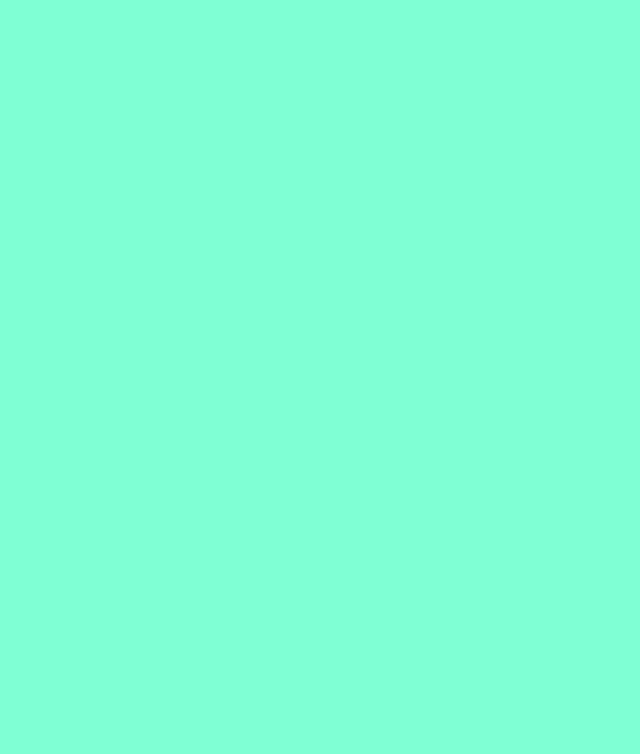
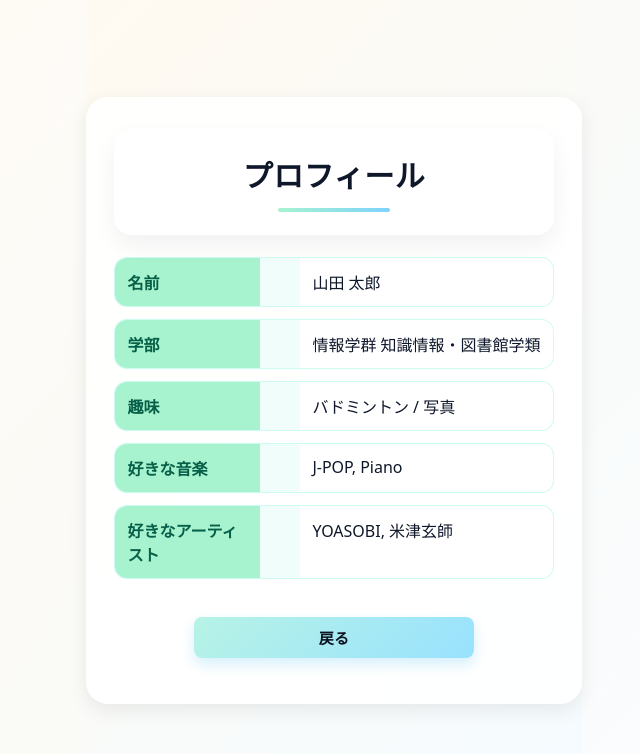
Before and after one commit to Thin9ingMan/kimino_hint, a React (Vite) app: page /profile in a window 1280 px wide. Before the commit this address had no page. Shown: the top 754 px of the page, without its empty margins (306-946 px from the left). Built offline with nearby package versions, Linux system fonts and the light colour scheme.

Commit message:
main page change

```diff
--- a/src/App.css
+++ b/src/App.css
@@ -1,8 +1,8 @@
-body {
+/* body {
   background-color: aquamarine;
   text-align: center;
 }
 
 h1 {
   text-align: center;
-}
+} */
--- a/src/App.jsx
+++ b/src/App.jsx
@@ -3,6 +3,7 @@ import Index from "./Index";
 import Detail from "./components/Detail";
 import Question from "./components/question";
 import { BrowserRouter, Routes, Route } from "react-router-dom";
+import Profile from "./components/Profile";
 
 function App() {
   return (
@@ -11,6 +12,7 @@ function App() {
         <Route path="/" element={<Index />} />
         <Route path="/detail" element={<Detail />} />
         <Route path="/question" element={<Question />} />
+        <Route path="/profile" element={<Profile />} />
       </Routes>
     </BrowserRouter>
   );
--- a/src/Index.jsx
+++ b/src/Index.jsx
@@ -1,4 +1,5 @@
 import { Link } from "react-router-dom";
+import "./start_page.css";
 
 const Index = () => {
   return (
@@ -10,6 +11,9 @@ const Index = () => {
       <Link to="/question">
         <button>クイズへ</button>
       </Link>
+      <Link to="/profile">
+        <button>プロフィールへ</button>
+      </Link>
     </>
   );
 };
--- /dev/null
+++ b/src/components/Profile.css
@@ -0,0 +1,98 @@
+.pf-wrap {
+  min-height: 100vh;
+  display: flex;
+  align-items: center;
+  justify-content: center;
+
+  /* start_page と近い柔らかい背景色に変更 */
+  background: linear-gradient(135deg, #fffaf1, #f5fbff);
+  font-family: ui-sans-serif, system-ui, "Noto Sans JP", sans-serif;
+}
+
+.pf-card {
+  width: 100%;
+  max-width: 600px;
+  background: rgba(255, 255, 255, 0.88); /* 半透明で少し浮かせる */
+  backdrop-filter: blur(6px);
+  border-radius: 22px;
+  box-shadow: 0 6px 20px rgba(0, 0, 0, 0.08);
+  padding: 32px 28px;
+  animation: fadeIn 0.4s ease;
+}
+
+.pf-title {
+  text-align: center;
+  font-size: 30px;
+  font-weight: 700;
+  margin: 0 0 22px;
+  color: #0f172a;
+}
+
+.pf-table {
+  display: grid;
+  gap: 12px;
+}
+
+.pf-row {
+  display: flex;
+  background: #f0fdfa; /* ミント寄りの明るい背景に変更 */
+  border-radius: 12px;
+  border: 1px solid #ccfbf1;
+  transition: transform 0.2s ease, box-shadow 0.2s ease;
+}
+
+.pf-row:hover {
+  transform: translateY(-1px);
+  box-shadow: 0 3px 8px rgba(0, 0, 0, 0.04);
+}
+
+.pf-label {
+  width: 120px;
+  font-weight: 600;
+  padding: 12px;
+
+  /* start_page に合わせて明るいミント系カラー */
+  background: #a7f3d0;
+  color: #065f46;
+  border-right: 1px solid #99f6e4;
+  border-radius: 12px 0 0 12px;
+}
+
+.pf-value {
+  flex: 1;
+  padding: 12px;
+  background: white;
+  border-radius: 0 12px 12px 0;
+}
+
+.pf-actions {
+  margin-top: 24px;
+  display: flex;
+  justify-content: center;
+}
+
+.pf-btn {
+  padding: 10px 22px;
+  border: none;
+  border-radius: 8px;
+  cursor: pointer;
+
+  /* ボタンも統一カラーに変更（ミント〜スカイ） */
+  background: linear-gradient(135deg, #b7f3e5, #99e2ff);
+  color: #0b1220;
+  font-weight: 700;
+  font-size: 15px;
+  box-shadow: 0 6px 14px rgba(14, 165, 233, 0.18);
+  transition: background 0.2s ease, transform 0.1s ease, box-shadow 0.2s ease;
+}
+
+.pf-btn:hover {
+  background: linear-gradient(135deg, #aef0e1, #8ed9fb);
+  transform: translateY(-1px);
+  box-shadow: 0 10px 20px rgba(14, 165, 233, 0.25);
+}
+
+@keyframes fadeIn {
+  from { opacity: 0; transform: scale(0.97); }
+  to   { opacity: 1; transform: scale(1); }
+}
--- /dev/null
+++ b/src/components/Profile.jsx
@@ -0,0 +1,43 @@
+import { Link } from "react-router-dom";
+import "./Profile.css";
+
+const Profile = () => {
+  return (
+    <div className="pf-wrap">
+      <div className="pf-card">
+        <h1 className="pf-title">プロフィール</h1>
+
+        <dl className="pf-table">
+          <div className="pf-row">
+            <dt className="pf-label">名前</dt>
+            <dd className="pf-value">山田 太郎</dd>
+          </div>
+          <div className="pf-row">
+            <dt className="pf-label">学部</dt>
+            <dd className="pf-value">情報学群 知識情報・図書館学類</dd>
+          </div>
+          <div className="pf-row">
+            <dt className="pf-label">趣味</dt>
+            <dd className="pf-value">バドミントン / 写真</dd>
+          </div>
+          <div className="pf-row">
+            <dt className="pf-label">好きな音楽</dt>
+            <dd className="pf-value">J-POP, Piano</dd>
+          </div>
+          <div className="pf-row">
+            <dt className="pf-label">好きなアーティスト</dt>
+            <dd className="pf-value">YOASOBI, 米津玄師</dd>
+          </div>
+        </dl>
+
+        <div className="pf-actions">
+          <Link to="/">
+            <button className="pf-btn pf-btn-ghost">戻る</button>
+          </Link>
+        </div>
+      </div>
+    </div>
+  );
+};
+
+export default Profile;
--- /dev/null
+++ b/src/start_page.css
@@ -0,0 +1,127 @@
+/* ===== ベース：中央寄せ・タイポ ===== */
+html, body {
+  height: 100%;
+}
+
+body {
+  margin: 0;
+  min-height: 100vh;
+  display: flex;
+  align-items: center;
+  justify-content: center;
+
+  font-family: "Noto Sans JP", ui-sans-serif, system-ui, -apple-system, "Segoe UI",
+               Roboto, "Hiragino Sans", "Yu Gothic", "Meiryo", sans-serif;
+  color: #0f172a; /* 落ち着いた濃紺グレー */
+  position: relative;
+  overflow: hidden;
+
+  /* ===== 背景：パステル基調の“やわらかい明るさ”+ さりげない変化 =====
+     1) 底面：クリーム→ミストのグラデーション
+     2) 斜めのハイライト帯（薄い光の筋）
+     3) 左上・右下に淡いパステルの“光だまり”（主張しすぎない） */
+  background:
+    /* 2) ハイライト帯（とても淡い、上品な変化） */
+    linear-gradient(135deg,
+      rgba(255, 255, 255, 0.45) 0%,
+      rgba(255, 255, 255, 0.15) 36%,
+      rgba(255, 255, 255, 0.00) 36.1%,
+      rgba(255, 255, 255, 0.00) 64%,
+      rgba(255, 255, 255, 0.18) 64.1%,
+      rgba(255, 255, 255, 0.50) 100%
+    ),
+    /* 3) 光だまり（パステル：ピーチ＆ミント） */
+    radial-gradient(1000px 600px at -10% -20%,
+      rgba(255, 221, 186, 0.55) 0%, rgba(255, 221, 186, 0) 60%),
+    radial-gradient(900px 560px at 110% 120%,
+      rgba(182, 235, 220, 0.55) 0%, rgba(182, 235, 220, 0) 62%),
+    /* 1) 底面：クリーム → ミスト */
+    linear-gradient(120deg, #fffaf1 0%, #f5fbff 100%);
+}
+
+/* ===== タイトル（h1）：読みやすいガラス感 ===== */
+h1 {
+  margin: 0 0 28px;
+  padding: 22px 34px;
+  text-align: center;
+
+  font-size: 38px;
+  font-weight: 800;
+  letter-spacing: .5px;
+  color: #0f172a;
+
+  background: rgba(255,255,255,0.82);
+  backdrop-filter: blur(10px);
+  border: 1px solid rgba(255,255,255,0.7);
+  border-radius: 18px;
+  box-shadow: 0 10px 24px rgba(15, 23, 42, 0.06);
+}
+
+/* タイトルのアクセントライン（控えめ・上品） */
+h1::after {
+  content: "";
+  display: block;
+  width: 112px;
+  height: 4px;
+  margin: 12px auto 0;
+  border-radius: 999px;
+  background: linear-gradient(90deg, #a7f3d0 0%, #7dd3fc 100%);
+}
+
+/* Link の下線は不要（ボタンを素直に見せる） */
+a { text-decoration: none; }
+
+/* ===== ボタン：色を統一（柔らかく明るい“ミント×スカイ”） ===== */
+button {
+  display: block;
+  width: 280px;
+  margin: 14px auto;
+  padding: 14px 18px;
+
+  font-size: 16px;
+  font-weight: 700;
+  letter-spacing: .2px;
+  color: #0b1220;
+
+  /* 統一カラー：やさしいブルーグリーンのグラデーション */
+  background: linear-gradient(135deg, #b7f3e5 0%, #99e2ff 100%);
+  border: 1px solid rgba(12, 74, 110, 0.08);
+  border-radius: 14px;
+  cursor: pointer;
+
+  box-shadow:
+    0 10px 18px rgba(14, 165, 233, 0.16),
+    0 2px 0 rgba(12, 74, 110, 0.05) inset;
+  transition: transform .14s ease, box-shadow .18s ease, filter .18s ease, background .2s ease;
+}
+
+/* ホバー：少しだけ濃く、軽くリフトアップ（上品な動き） */
+button:hover, button:focus {
+  outline: none;
+  transform: translateY(-2px);
+  background: linear-gradient(135deg, #aef0e1 0%, #8ed9fb 100%);
+  box-shadow:
+    0 14px 26px rgba(14, 165, 233, 0.22),
+    0 2px 0 rgba(12, 74, 110, 0.06) inset;
+}
+
+/* クリック：押し込み感を少しだけ */
+button:active {
+  transform: translateY(0);
+  box-shadow:
+    0 8px 16px rgba(14, 165, 233, 0.18),
+    0 1px 0 rgba(12, 74, 110, 0.08) inset;
+}
+
+/* ===== スモールスクリーン最適化 ===== */
+@media (max-width: 480px) {
+  h1 { font-size: 30px; padding: 18px 22px; border-radius: 16px; }
+  h1::after { width: 92px; }
+
+  button {
+    width: 86vw;
+    max-width: 360px;
+    border-radius: 12px;
+    margin: 12px auto;
+  }
+}
```
